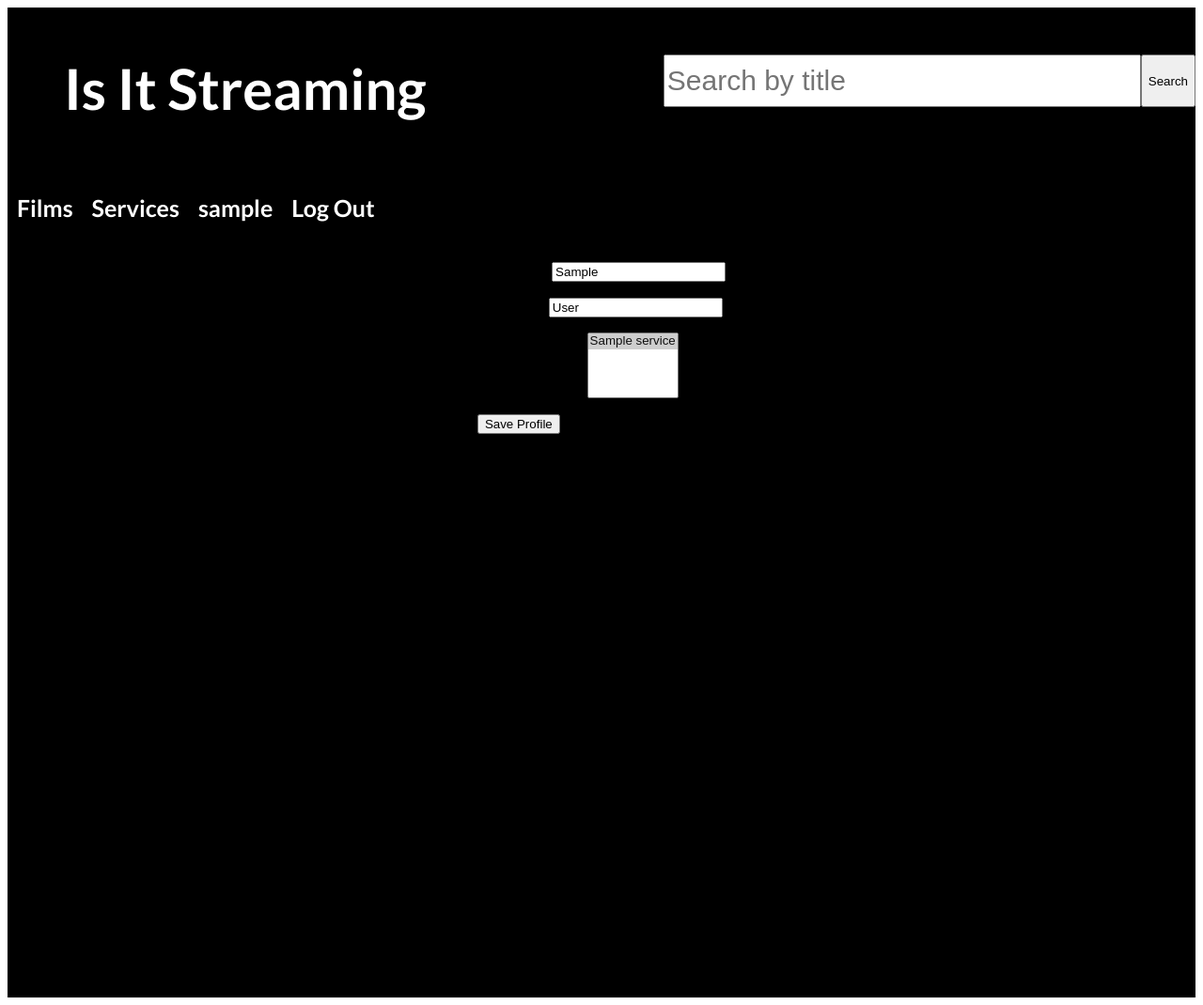
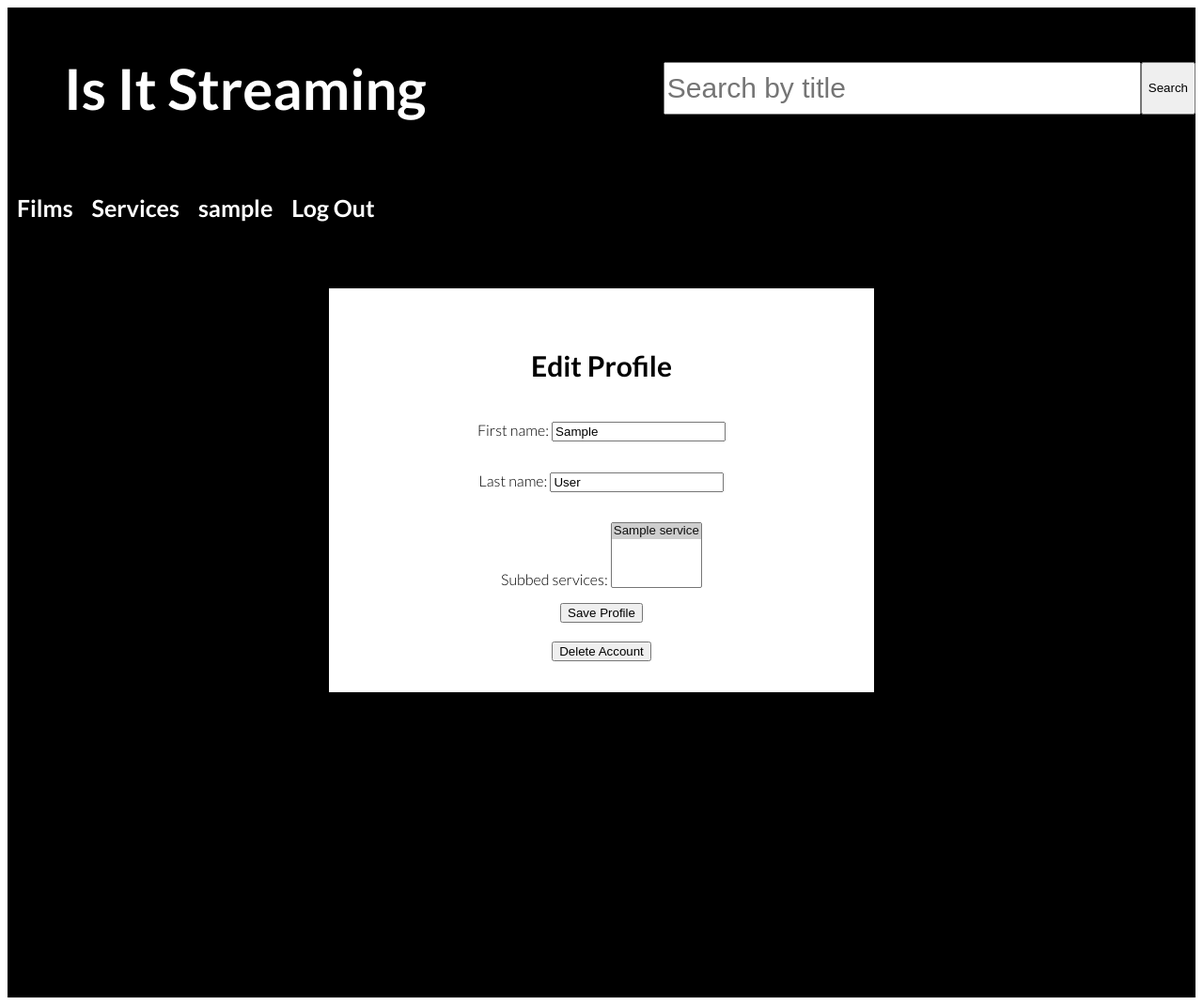
Before and after one commit to tomjmgray/Is-It-Streaming, a Django app: page /edit_profile/ in a window 1280 px wide. Shown: the whole page at 94% size. Run offline with Django 3.2, Linux system fonts and the light colour scheme; a user stored in the database is signed in; tables that the repository leaves empty hold one stand-in row (values such as "Sample post").

Commit message:
Added delete user function

```diff
--- a/main_app/static/css/style.css
+++ b/main_app/static/css/style.css
@@ -63,6 +63,14 @@
     background-color: white;
 }
 
+.short {
+    max-height: 250px !important;
+}
+
+.medium {
+    max-height: 350px !important;
+}
+
 .services-div {
     justify-content: space-around;
 }
@@ -111,6 +119,7 @@
     display: flex;
     flex-wrap: wrap;
     justify-content: space-between;
+    align-items: center;
 }
 
 nav a {
@@ -205,7 +214,6 @@
     flex-flow: column wrap;
     justify-content: center;
     align-items: center;
-    margin-top: 40px;
 }
 
 .add-service-div {
@@ -219,6 +227,13 @@
     font-size: 30px;
     height: 100%;
     display: inline-flex;
+}
+
+.edit-profile-form {
+    display: flex;
+    flex-direction: column;
+    align-items: center;
+    justify-content: center;
 }
 
 .add-service-form {
@@ -246,3 +261,7 @@
     background-color: white !important;
     color: black  !important;
 } */
+
+.left-margin {
+    margin-left: 220px;
+}
--- a/main_app/templates/base.html
+++ b/main_app/templates/base.html
@@ -31,7 +31,7 @@
                 <a href="{% url 'profile' %}"><li>{{user.username}}</li></a>
                 <a href="{% url 'logout' %}"><li>Log Out</li></a>
                 {% else %}
-                <a href="{% url 'login' %}"><li>Log In</li></a>
+                <a href="{% url 'login' %}" class="left-margin"><li>Log In</li></a>
                 <a href="{% url 'signup' %}"><li>Register</li></a>
                 {%endif%}
             </ul>
--- a/main_app/templates/edit_profile.html
+++ b/main_app/templates/edit_profile.html
@@ -1,10 +1,19 @@
 {% extends 'base.html' %}
 
 {% block content %}
-    <form action="{% url 'edit_profile' %}" method="POST">
+<div class="container medium">
+    <h2>Edit Profile</h2>
+    <form action="{% url 'edit_profile' %}" method="POST" class="edit-profile-form">
         {% csrf_token %}
         {{ form.as_p }}
         <input type="submit" class="btn" value="Save Profile">
         <input type="hidden" name="next" value="{{ next }}">
     </form>
+    <br .>
+    <form action="{% url 'delete_profile' %}" method="POST">
+        {% csrf_token %}
+        <button type="submit">Delete Account</button>
+    </form>
+</div>
+
 {% endblock  %}
--- a/main_app/templates/film_detail.html
+++ b/main_app/templates/film_detail.html
@@ -1,7 +1,7 @@
 {% extends 'base.html' %}
 
 {% block content %}
-<div class="container">
+<div class="container medium">
 <h1>{{movie.title}} ({{movie.year}})</h1>
     <h2>Streaming At: </h2>
     <div>
--- a/main_app/templates/home.html
+++ b/main_app/templates/home.html
@@ -2,7 +2,7 @@
 
 {% block content %}
 
-    <div class="container">
+    <div class="container short">
             <h1>Welcome to Is It Streaming!</h1>
             <p>Your go-to destination to see which movies are streaming where!</p>
             <p>Search for a movie to get started, or make an account for bonus features!</p>
--- a/main_app/templates/registration/login.html
+++ b/main_app/templates/registration/login.html
@@ -1,7 +1,7 @@
 {% extends 'base.html' %}
 
 {% block content %}
-<div class="container">
+<div class="container short">
     <form action="{% url 'login' %}" method="POST" class="login-form">
         <h1>Log In</h1>
         {% csrf_token %}
--- a/main_app/urls.py
+++ b/main_app/urls.py
@@ -12,5 +12,6 @@
     path('accounts/signup/', views.signup, name='signup'),
     path('create_profile/', views.create_profile, name='create_profile'),
     path('edit_profile/', views.edit_profile, name='edit_profile'),
+    path('delete_profile', views.delete_profile, name='delete_profile'),
     path('profile/', views.profile, name='profile')
 ]
--- a/main_app/views.py
+++ b/main_app/views.py
@@ -93,7 +93,7 @@
             user = form.save()
             print('User created!')
             login(request, user)
-
+            return redirect('profile')
         else:
             error_message = 'Invalid credentials, please enter valid credentials and try again.'
             print('Error creating user')
@@ -149,3 +149,13 @@
         if filled_form.is_valid():
             filled_form.save()
             return redirect('profile')
+
+@login_required
+def delete_profile(request):
+    if request.method == 'POST':
+        profile = Profile.objects.get(user=request.user)
+        profile.delete()
+        request.user.delete()
+        return redirect('logout')
+
+    return redirect('home')
```
Also changed, not shown: main_app/templates/create_profile.html (+9 -5 lines).
